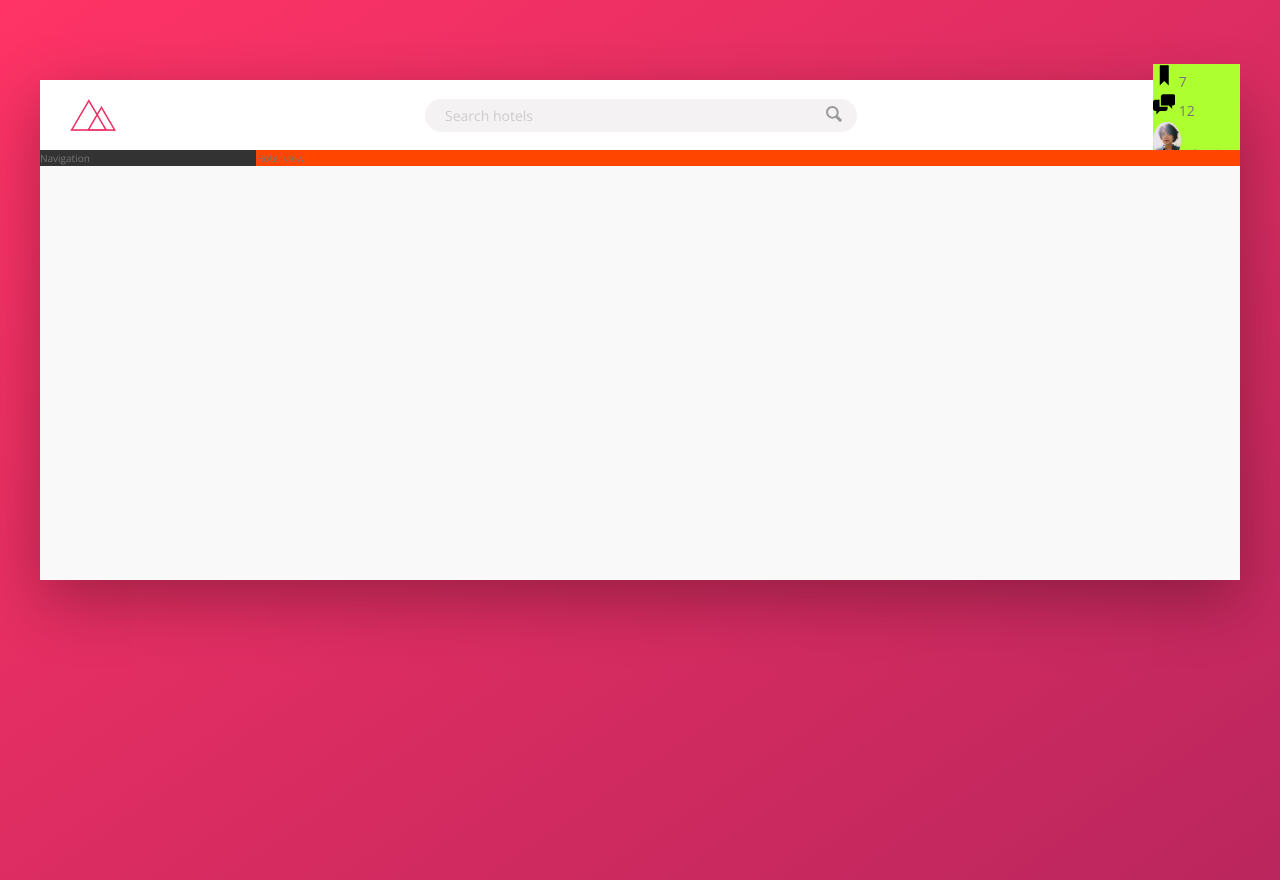
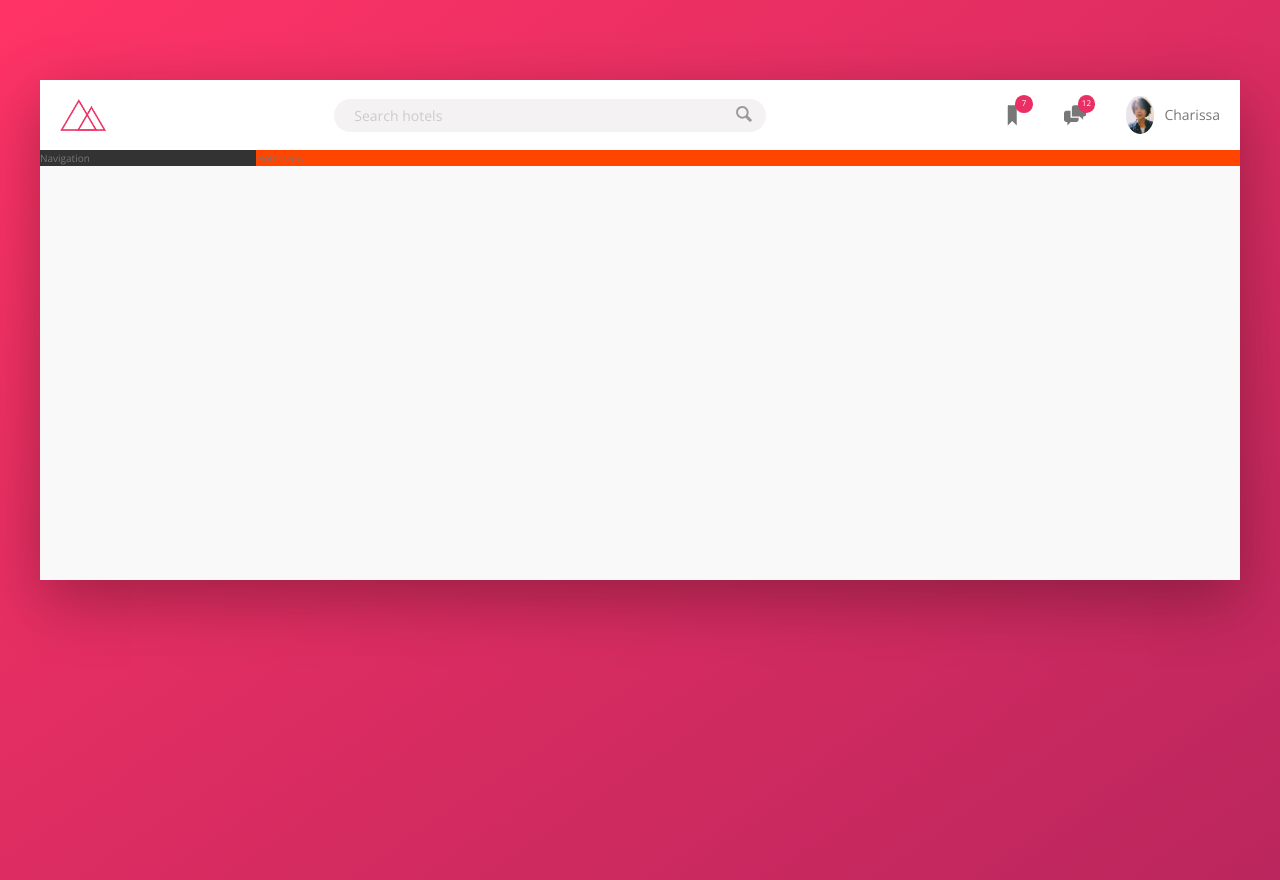
Before and after one commit to chawissa/trillo, a website: page index.html in a window 1280 px wide. Drawn offline with nearby package versions, Linux system fonts and the light colour scheme.

Commit message:
Nav-user

```diff
--- a/sass/_components.scss
+++ b/sass/_components.scss
@@ -2,7 +2,7 @@
 // LOGO
 .logo {
   height: 3.25rem;
-  margin-left: 3rem;
+  margin-left: 2rem;
 }
 
 // ------------------------- //
@@ -65,27 +65,52 @@
 // ------------------------- //
 // USER NAV
 .user-nav {
-  background-color: greenyellow;
+  align-self: stretch;
+
+  display: flex;
+  align-items: center;
+
+  & > * {
+    padding: 0 2rem;
+    cursor: pointer;
+    height: 100%;
+    display: flex;
+    align-items: center;
+  }
+
+  & > *:hover {
+    background-color: var(--color-gray-light-2);
+  }
 
   &__icon-box {
+    position: relative;
   }
 
   &__icon {
     height: 2.25rem;
     width: 2.25rem;
+    fill: var(--color-gray-dark-2);
   }
 
   &__notification {
-  }
+    font-size: 0.8rem;
+    height: 1.75rem;
+    width: 1.75rem;
+    border-radius: 50%;
+    background-color: var(--color-primary);
+    color: #fff;
+    position: absolute;
+    top: 1.5rem;
+    right: 1.1rem;
 
-  &__user {
+    display: flex;
+    justify-content: center;
+    align-items: center;
   }
 
   &__user-photo {
     height: 3.75rem;
     border-radius: 50%;
-  }
-
-  &__user-name {
+    margin-right: 1rem;
   }
 }
```
Also changed, not shown: css/style.css.
